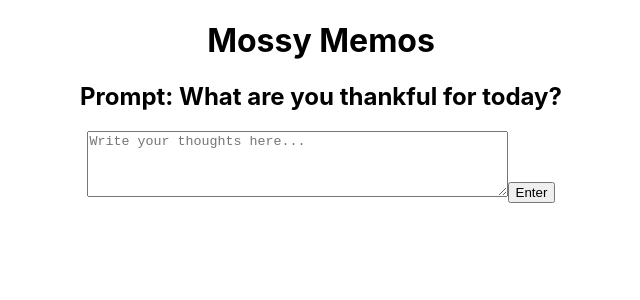
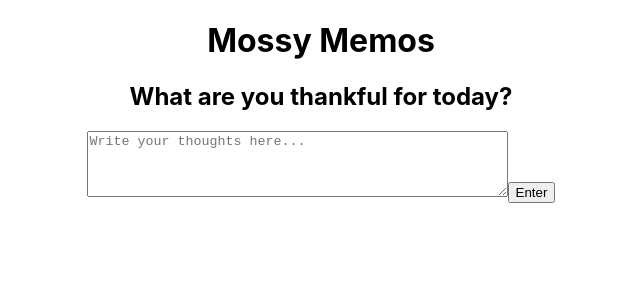
Before and after one commit to laurie8925/diary-app, a React (Create React App) app: page / in a window 1280 px wide. Shown: the top 300 px of the page, without its empty margins (319-959 px from the left). Built offline with nearby package versions, Linux system fonts and the light colour scheme.

Commit message:
randomized prompt and added lists of prompts

```diff
--- a/package.json
+++ b/package.json
@@ -31,5 +31,8 @@
       "last 1 firefox version",
       "last 1 safari version"
     ]
+  },
+  "devDependencies": {
+    "web-vitals": "^4.2.4"
   }
 }
--- a/src/App.js
+++ b/src/App.js
@@ -1,9 +1,17 @@
-import React, { useState } from 'react';
+import React, { useState, useEffect } from 'react';
+import Prompt from "./datas/prompts.json"
 import './App.css';
 
 function App() {
   const [text, setText] = useState('');
   const [savedText, setSavedText] = useState('');
+  const [currentPrompt, setCurrentPrompt] = useState('');
+
+
+  useEffect(() => {
+    const randomPrompt = Prompt[Math.floor(Math.random() * Prompt.length)];
+    setCurrentPrompt(randomPrompt);
+  }, []);
 
   const handleTextChange = (event) => {
     setText(event.target.value);
@@ -22,7 +30,7 @@ function App() {
 
       <main>
         <section>
-          <h2>Prompt: What are you thankful for today?</h2>
+          <h2>{currentPrompt}</h2>
           <textarea
             rows="4"
             cols="50"
--- /dev/null
+++ b/src/datas/prompts.json
@@ -0,0 +1,6 @@
+[
+    "What are you grateful for today?",
+    "What are you thankful for today?",
+    "What will I brought me joy today?",
+    "What made me smile today?"
+]
```
Also changed, not shown: 1 other file (tests, documents, lock files or other folders).
